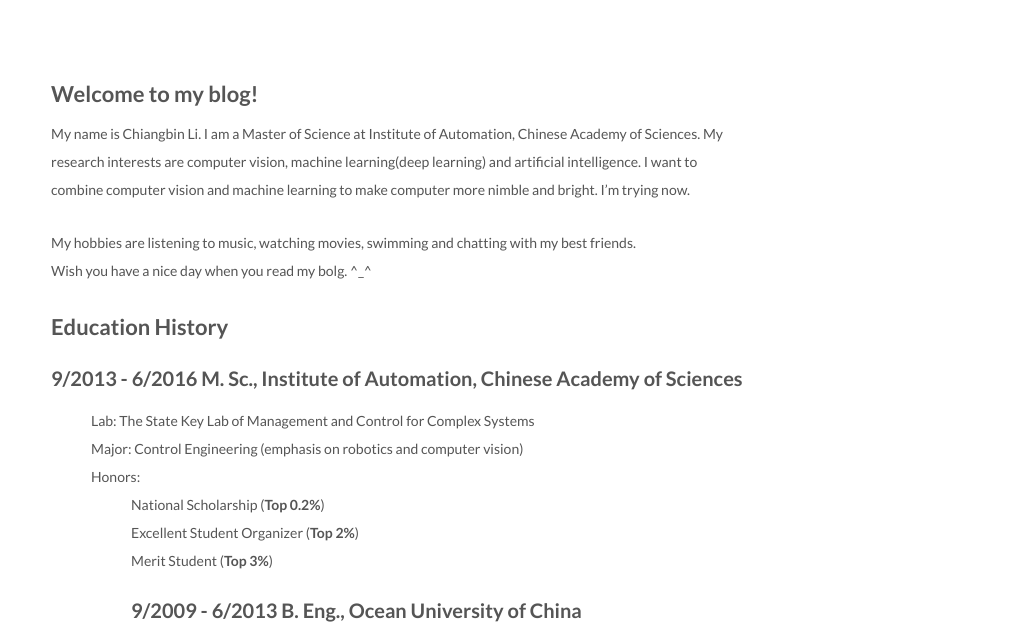
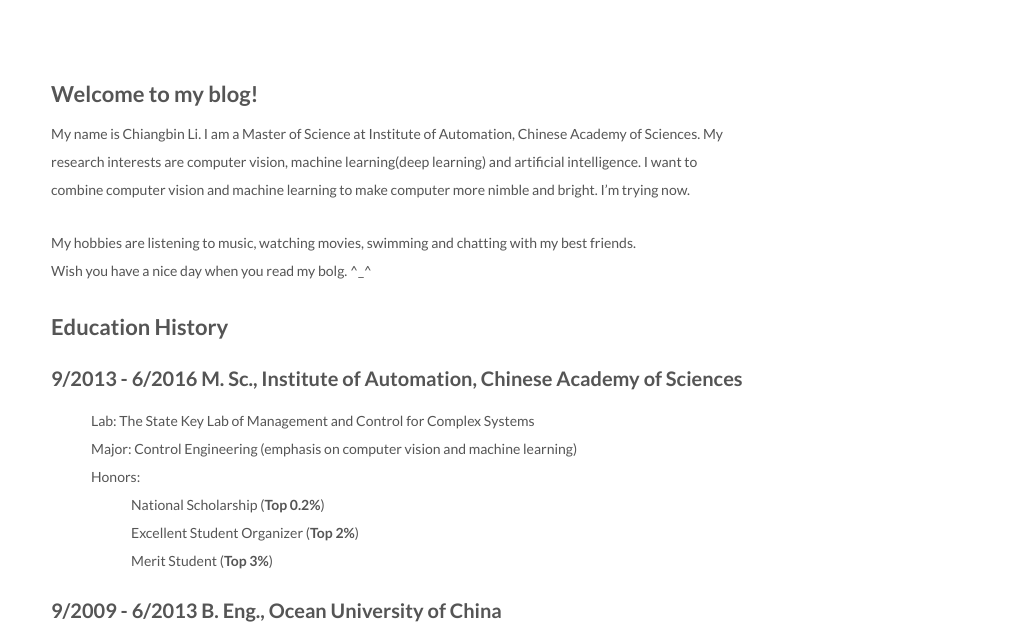
Before and after one commit to ChampionLi/ChampionLi.github.io, a plain HTML site: page about/index.html in a window 1280 px wide. Shown: the part 93-725 px from the top of the page, without its empty margins (239-1261 px from the left). Drawn offline with Linux system fonts and the light colour scheme.

Commit message:
Site updated: 2016-08-11 19:25:59

```diff
--- a/about/index.html
+++ b/about/index.html
@@ -90,7 +90,7 @@
 <meta property="og:url" content="http://yoursite.com/about/index.html">
 <meta property="og:site_name" content="CVision">
 <meta property="og:description" content="Welcome to my blog!My name is Chiangbin Li. I am a Master of Science at Institute of Automation, Chinese Academy of Sciences.  My research interests are computer vision, machine learning(deep learning">
-<meta property="og:updated_time" content="2016-08-11T11:19:17.604Z">
+<meta property="og:updated_time" content="2016-08-11T11:25:27.235Z">
 <meta name="twitter:card" content="summary">
 <meta name="twitter:title" content="about">
 <meta name="twitter:description" content="Welcome to my blog!My name is Chiangbin Li. I am a Master of Science at Institute of Automation, Chinese Academy of Sciences.  My research interests are computer vision, machine learning(deep learning">
@@ -248,13 +248,15 @@
 <p>My hobbies are listening to music, watching movies, swimming and chatting with my best friends.<br>Wish you have a nice day when you read my bolg. ^_^</p>
 <h2 id="Education-History"><a href="#Education-History" class="headerlink" title="Education History"></a>Education History</h2><h3 id="9-2013-6-2016-M-Sc-Institute-of-Automation-Chinese-Academy-of-Sciences"><a href="#9-2013-6-2016-M-Sc-Institute-of-Automation-Chinese-Academy-of-Sciences" class="headerlink" title="9/2013 - 6/2016   M. Sc., Institute of Automation, Chinese Academy of Sciences"></a>9/2013 - 6/2016   M. Sc., Institute of Automation, Chinese Academy of Sciences</h3><ul>
 <li>Lab: The State Key Lab of Management and Control for Complex Systems</li>
-<li>Major: Control Engineering (emphasis on robotics and computer vision)</li>
+<li>Major: Control Engineering (emphasis on computer vision and machine learning)</li>
 <li>Honors:<ul>
 <li>National Scholarship (<strong>Top 0.2%</strong>)</li>
 <li>Excellent Student Organizer (<strong>Top 2%</strong>)</li>
-<li>Merit Student (<strong>Top 3%</strong>)<h3 id="9-2009-6-2013-B-Eng-Ocean-University-of-China"><a href="#9-2009-6-2013-B-Eng-Ocean-University-of-China" class="headerlink" title="9/2009 - 6/2013   B. Eng., Ocean University of China"></a>9/2009 - 6/2013   B. Eng., Ocean University of China</h3></li>
+<li>Merit Student (<strong>Top 3%</strong>)</li>
 </ul>
 </li>
+</ul>
+<h3 id="9-2009-6-2013-B-Eng-Ocean-University-of-China"><a href="#9-2009-6-2013-B-Eng-Ocean-University-of-China" class="headerlink" title="9/2009 - 6/2013   B. Eng., Ocean University of China"></a>9/2009 - 6/2013   B. Eng., Ocean University of China</h3><ul>
 <li>Major: Industrial Automation (emphasis on electrical and computer engineering)</li>
 <li>Honors: <ul>
 <li>Model Student of Academic Records (<strong>Top 2%</strong>)</li>
--- a/css/main.css
+++ b/css/main.css
@@ -1548,7 +1548,7 @@
   width: 4px;
   height: 4px;
   border-radius: 50%;
-  background: #4ff161;
+  background: #9c01e9;
 }
 .links-of-blogroll {
   font-size: 13px;
```
